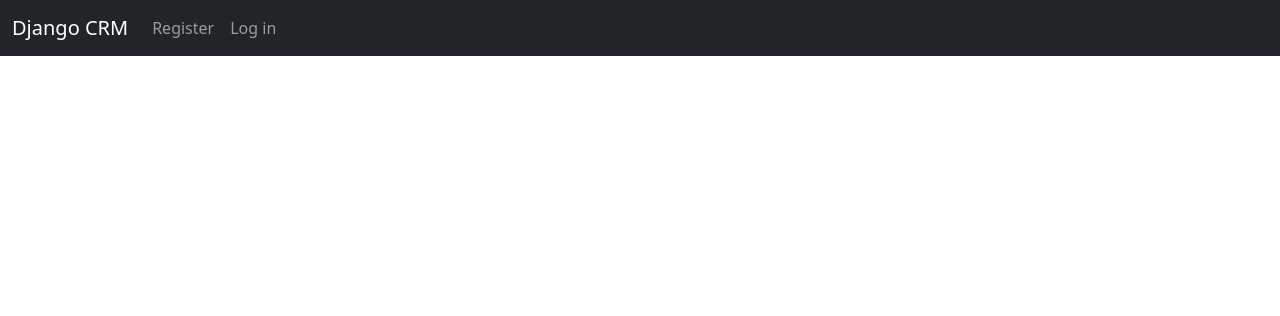
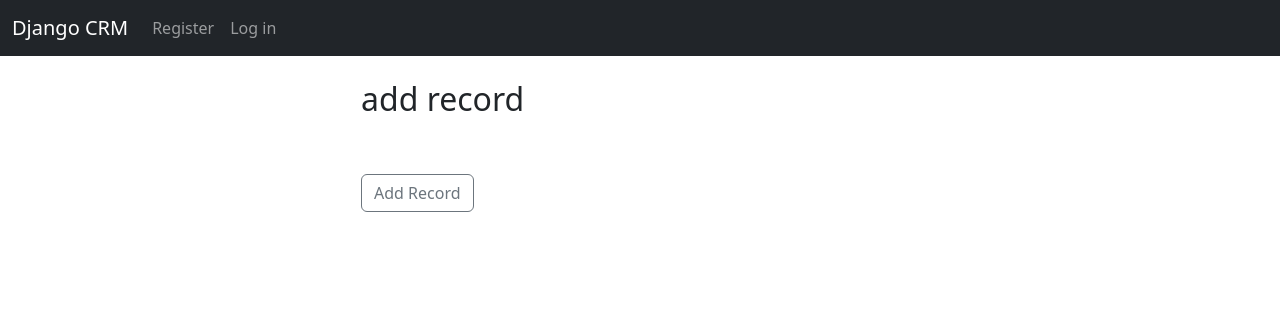
Before and after one commit to ttwange/CRM, a Django app: page /add_record/ in a window 1280 px wide. Shown: the top 316 px of the page. Run offline with Django 4.2, Linux system fonts and the light colour scheme.

Commit message:
Working onadding new records functionality

```diff
--- a/website/templates/add_record.html
+++ b/website/templates/add_record.html
@@ -1,5 +1,14 @@
 {% extends 'base.html' %}
   {% block content %}
 
+<div class="col-md-6 offset-md-3">
+  <h2> add record</h2>
+  <br>
+  <form method="POST" action="{% url 'add_record' %}">
+    {% csrf_token %}
+    <br/>
+    <button type="submit" class="btn btn-outline-secondary" >Add Record</button>
+  </form>
+</div>
 
 {% endblock %}
--- a/website/templates/navbar.html
+++ b/website/templates/navbar.html
@@ -11,6 +11,9 @@
         <li class="nav-item">
           <a class="nav-link" href="{% url 'logout' %}">Logout</a>
         </li>
+        <li class="nav-item">
+          <a class="nav-link" href="{% url 'add_record' %}">Add Record</a>
+        </li>
         {%  else %}
         <li class="nav-item">
           <a class="nav-link" href="{% url 'register' %}">Register</a>
```
